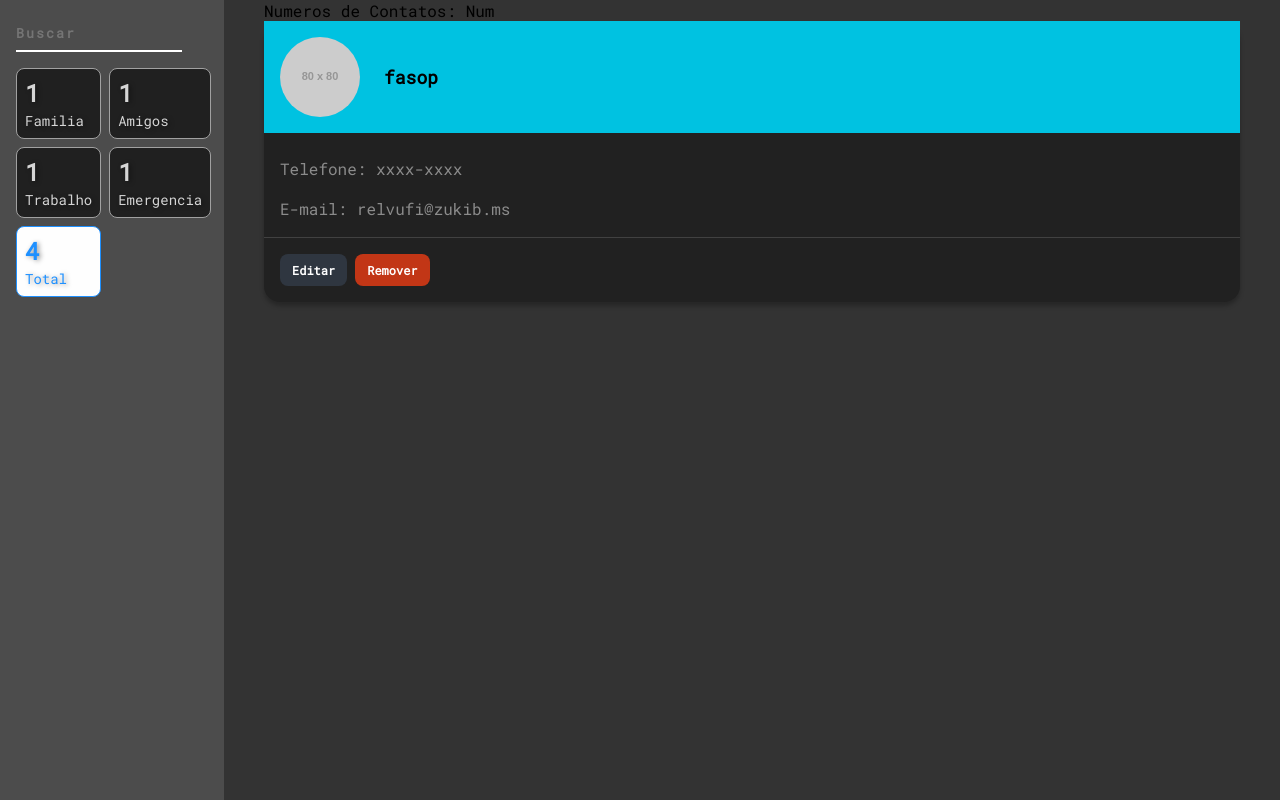
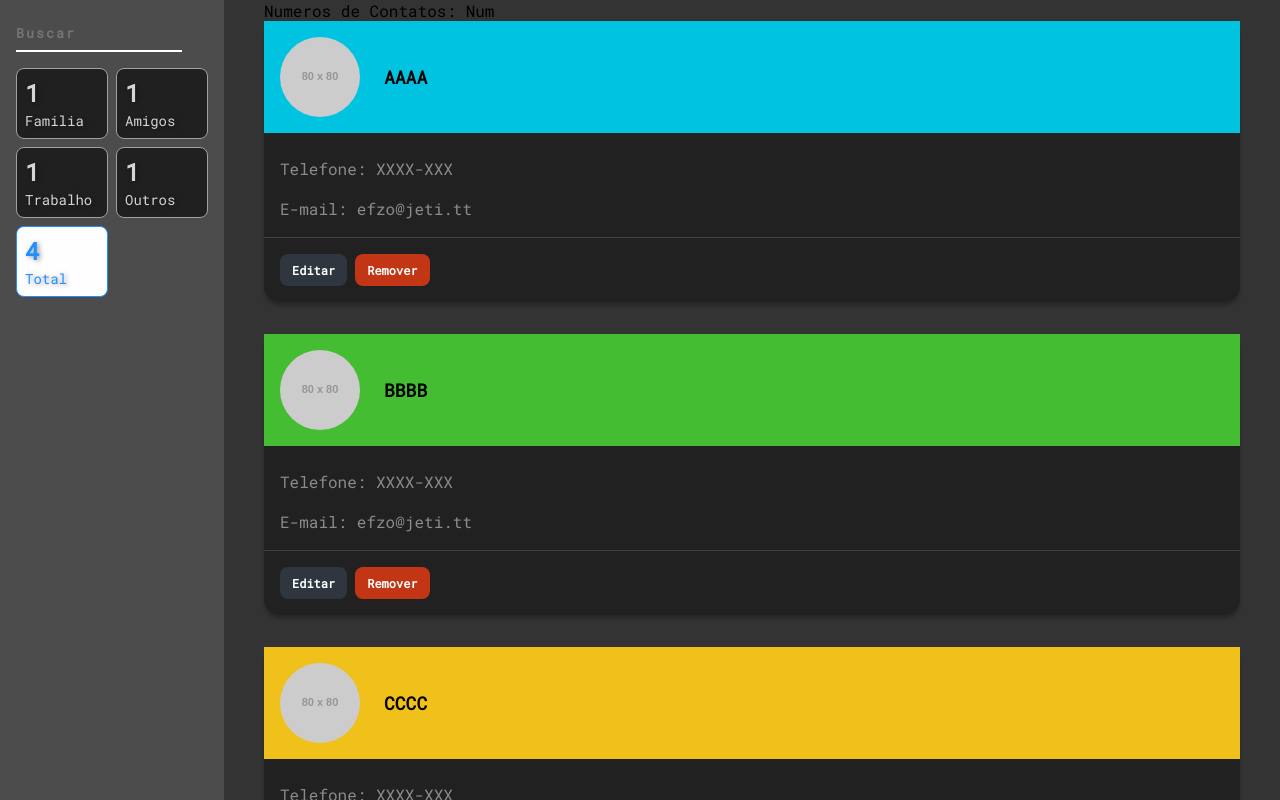
Before and after one commit to YuriGConstantino/Contacts-List, a React (Create React App) app: page / in a window 1280 px wide. Built offline with nearby package versions, Linux system fonts and the light colour scheme.

Commit message:
Redux add e algumas modificações

```diff
--- a/src/App.tsx
+++ b/src/App.tsx
@@ -1,16 +1,18 @@
 import SideBar from './containers/SideBar'
 import ContactsList from './containers/ContactsList'
 import GlobalStyle, { Container } from './styles'
+import { Provider } from 'react-redux'
+import store from './store'
 
 function App() {
   return (
-    <>
+    <Provider store={store}>
       <GlobalStyle />
       <Container>
         <SideBar />
         <ContactsList />
       </Container>
-    </>
+    </Provider>
   )
 }
 
--- a/src/components/ContactCard/index.tsx
+++ b/src/components/ContactCard/index.tsx
@@ -1,16 +1,13 @@
 import { useState } from 'react'
+import { useDispatch } from 'react-redux'
 import * as S from './styles'
+import { remove } from '../../store/reducers/contact'
+import Contact from '../../models/contact'
 
-import * as enums from '../../ultils/enums/Contact'
+type Props = Contact
 
-type Props = {
-  title: string
-  phoneNumber: string
-  email: string
-  group: enums.Group
-}
-
-const ContactCard = ({ title, phoneNumber, email, group }: Props) => {
+const ContactCard = ({ title, phoneNumber, email, group, id }: Props) => {
+  const dispatch = useDispatch()
   const [editing, setEditing] = useState(false)
   return (
     <S.Card>
@@ -33,7 +30,9 @@ const ContactCard = ({ title, phoneNumber, email, group }: Props) => {
         ) : (
           <>
             <S.Button onClick={() => setEditing(true)}>Editar</S.Button>
-            <S.CancelRemoveButton>Remover</S.CancelRemoveButton>
+            <S.CancelRemoveButton onClick={() => dispatch(remove(id))}>
+              Remover
+            </S.CancelRemoveButton>
           </>
         )}
       </S.ActionBar>
--- a/src/components/ContactCard/styles.ts
+++ b/src/components/ContactCard/styles.ts
@@ -12,9 +12,8 @@ function BackGroundGroupColor(props: GroupProps): string {
     if (props.group === enums.Group.FAMILY) return variaveis.blue
     if (props.group === enums.Group.FRIENDS) return variaveis.green
     if (props.group === enums.Group.WORK) return variaveis.yellow
-    if (props.group === enums.Group.EMERGENCY) return variaveis.red
   }
-  return '#ccc'
+  return variaveis.white
 }
 
 export const Card = styled.div`
--- a/src/containers/ContactsList/index.tsx
+++ b/src/containers/ContactsList/index.tsx
@@ -1,33 +1,28 @@
 import * as S from './styles'
 import ContactCard from '../../components/ContactCard'
+import { useSelector } from 'react-redux'
+import { RootReducer } from '../../store'
 
-import * as enums from '../../ultils/enums/Contact'
-
-const contacts = [
-  {
-    title: 'fasop',
-    phoneNumber: 'xxxx-xxxx',
-    email: 'relvufi@zukib.ms',
-    group: enums.Group.FAMILY
-  }
-]
-
-const ContactsList = () => (
+const ContactsList = () => {
+  const { itens } = useSelector((state: RootReducer) => state.contact)
+  return (
     <S.Container>
       <p>Numeros de Contatos: Num</p>
       <ul>
-      {contacts.map((c) => (
+        {itens.map((c) => (
           <li key={c.title}>
             <ContactCard
               title={c.title}
               phoneNumber={c.phoneNumber}
               email={c.email}
               group={c.group}
+              id={c.id}
             />
           </li>
         ))}
       </ul>
     </S.Container>
   )
+}
 
 export default ContactsList
--- a/src/containers/SideBar/index.tsx
+++ b/src/containers/SideBar/index.tsx
@@ -9,7 +9,7 @@ const SideBar = () => (
         <FilterCard label="Familia" counter={1} />
         <FilterCard label="Amigos" counter={1} />
         <FilterCard label="Trabalho" counter={1} />
-        <FilterCard label="Emergencia" counter={1} />
+        <FilterCard label="Outros" counter={1} />
         <FilterCard label="Total" counter={4} active />
       </S.Filters>
     </div>
--- /dev/null
+++ b/src/models/contact.ts
@@ -0,0 +1,25 @@
+import * as enums from '../ultils/enums/Contact'
+
+class Contact {
+  title: string
+  phoneNumber: string
+  email: string
+  group: enums.Group
+  id: number
+
+  constructor(
+    title: string,
+    phoneNumber: string,
+    email: string,
+    group: enums.Group,
+    id: number
+  ) {
+    this.title = title
+    this.phoneNumber = phoneNumber
+    this.email = email
+    this.group = group
+    this.id = id
+  }
+}
+
+export default Contact
--- /dev/null
+++ b/src/store/index.ts
@@ -0,0 +1,11 @@
+import { configureStore } from '@reduxjs/toolkit'
+import contactReducer from './reducers/contact'
+
+const store = configureStore({
+  reducer: {
+    contact: contactReducer
+  }
+})
+
+export type RootReducer = ReturnType<typeof store.getState>
+export default store
--- /dev/null
+++ b/src/store/reducers/contact.ts
@@ -0,0 +1,25 @@
+import { createSlice, PayloadAction } from '@reduxjs/toolkit'
+import Contact from '../../models/contact'
+import * as enums from '../../ultils/enums/Contact'
+
+const contactSlice = createSlice({
+  name: 'contact',
+  initialState: {
+    itens: [
+      new Contact('AAAA', 'XXXX-XXX', 'efzo@jeti.tt', enums.Group.FAMILY, 1),
+      new Contact('BBBB', 'XXXX-XXX', 'efzo@jeti.tt', enums.Group.FRIENDS, 2),
+      new Contact('CCCC', 'XXXX-XXX', 'efzo@jeti.tt', enums.Group.WORK, 3),
+      new Contact('DDDD', 'XXXX-XXX', 'efzo@jeti.tt', enums.Group.OUTROS, 4)
+    ]
+  },
+  reducers: {
+    remove: (state, action: PayloadAction<number>) => {
+      state.itens = state.itens.filter(
+        (contact) => contact.id !== action.payload
+      )
+    }
+  }
+})
+
+export const { remove } = contactSlice.actions
+export default contactSlice.reducer
--- a/src/styles/variaveis.ts
+++ b/src/styles/variaveis.ts
@@ -2,5 +2,6 @@ export default {
   red: '#c23616',
   green: '#44bd32',
   yellow: '#f0c11a',
-  blue: '#00c2e1'
+  blue: '#00c2e1',
+  white: '#c6c6c6'
 }
--- a/src/ultils/enums/Contact.ts
+++ b/src/ultils/enums/Contact.ts
@@ -2,5 +2,5 @@ export enum Group {
   FAMILY = 'family',
   FRIENDS = 'friends',
   WORK = 'work',
-  EMERGENCY = 'emergency'
+  OUTROS = 'outros'
 }
```
Lines whose indentation alone changed are shown as unchanged.
